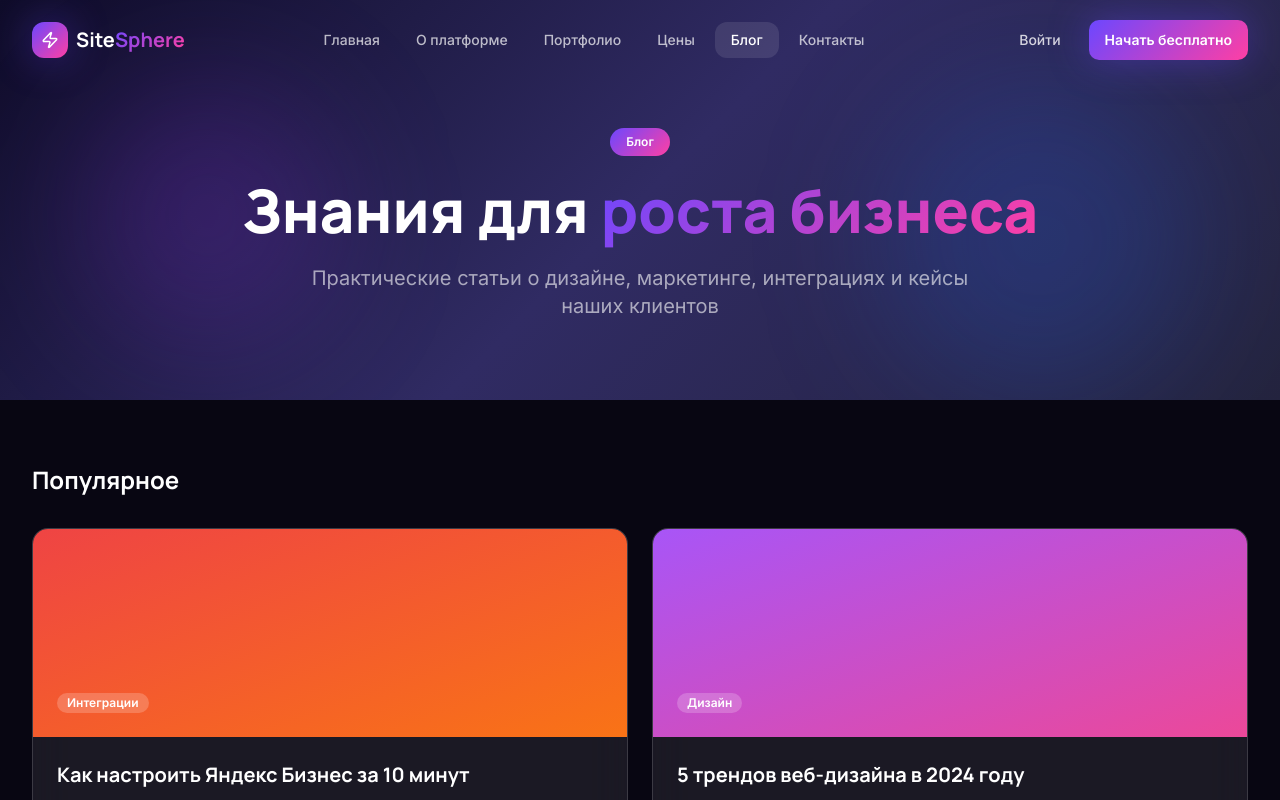
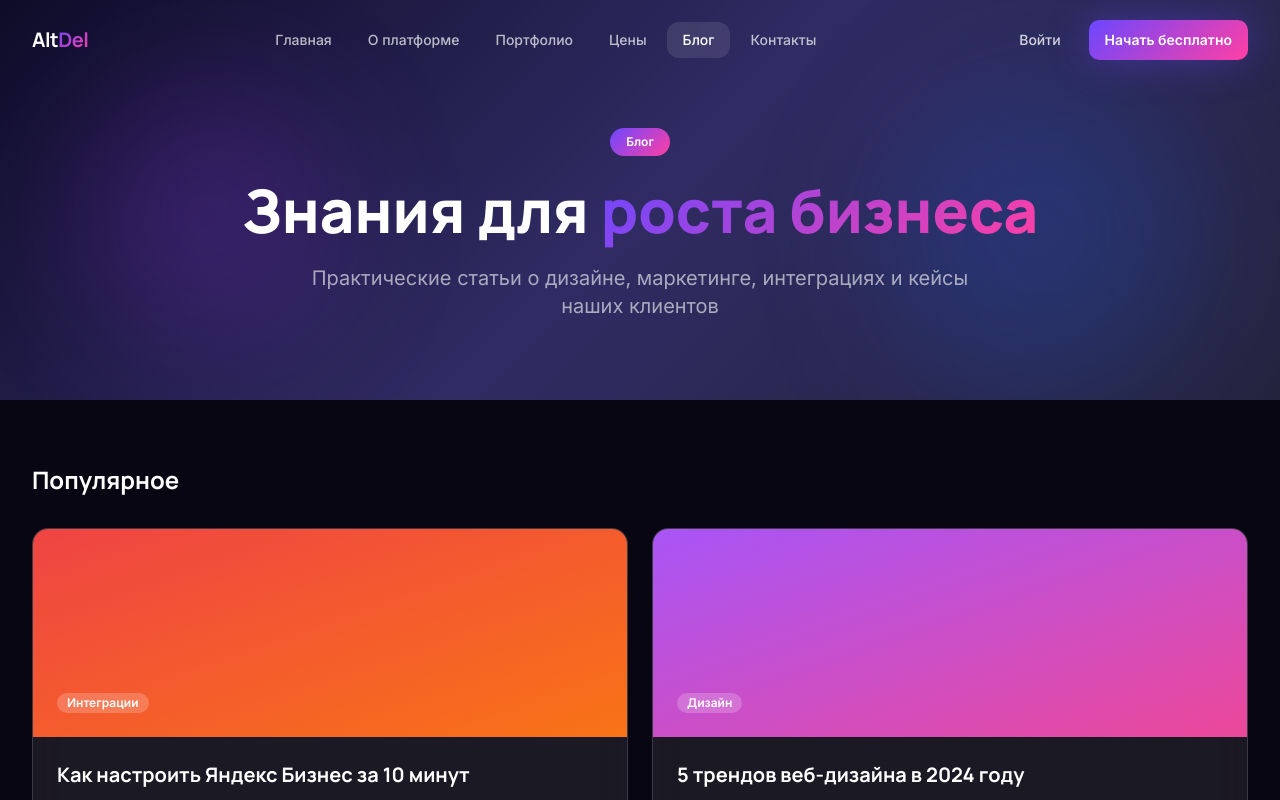
Before and after one commit to pr-poehali-dev/sait-pod-klyuch, a React (Vite) app: page /blog in a window 1280 px wide. Shown: the top 800 px of the page. Built offline with nearby package versions, Linux system fonts and the light colour scheme.

Commit message:
Add AltDel logo

```diff
--- a/src/components/Header.tsx
+++ b/src/components/Header.tsx
@@ -33,11 +33,8 @@ export default function Header() {
     >
       <div className="container mx-auto flex items-center justify-between">
         <Link to="/" className="flex items-center gap-2">
-          <div className="w-9 h-9 rounded-xl gradient-primary flex items-center justify-center glow-primary">
-            <Icon name="Zap" size={18} className="text-white" />
-          </div>
-          <span className="text-xl font-bold font-['Manrope'] text-white">
-            Site<span className="gradient-text">Sphere</span>
+          <span className="text-xl font-bold font-['Manrope'] text-white tracking-tight">
+            Alt<span className="gradient-text">Del</span>
           </span>
         </Link>
 
```
